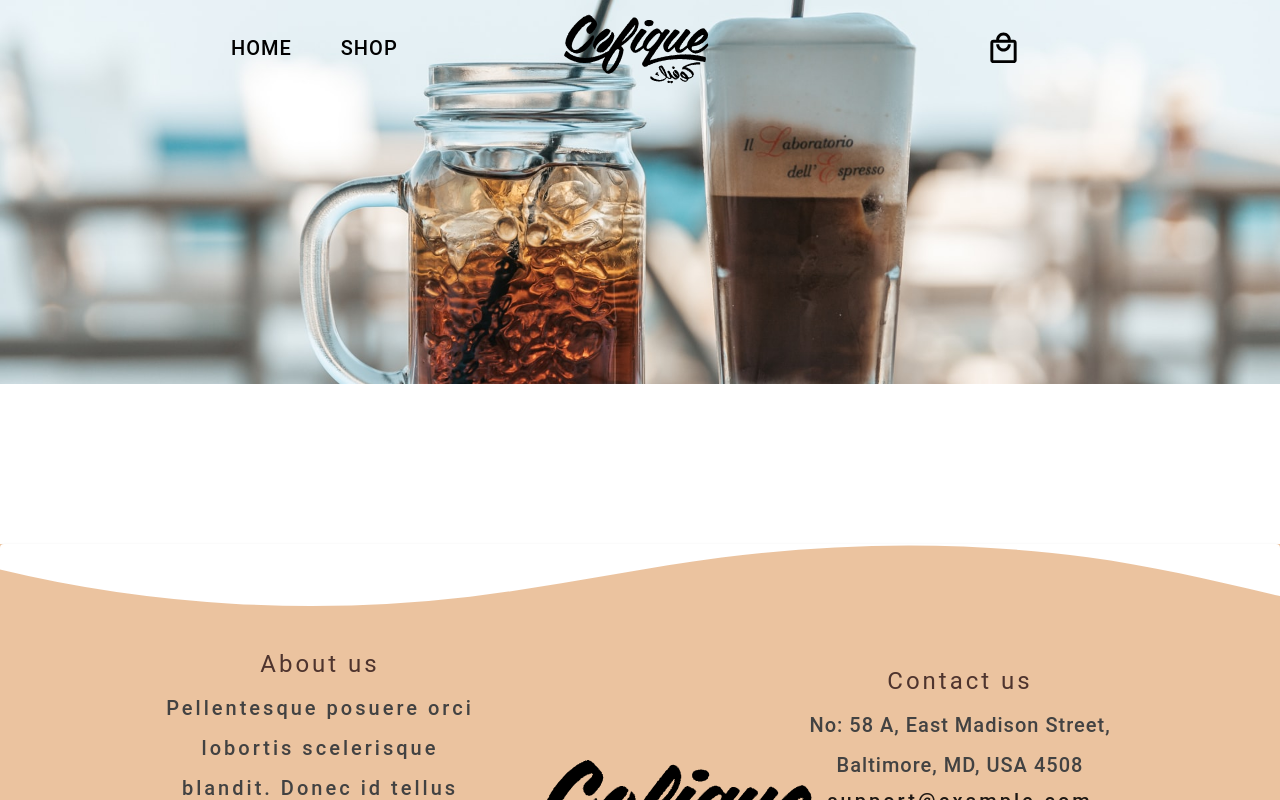
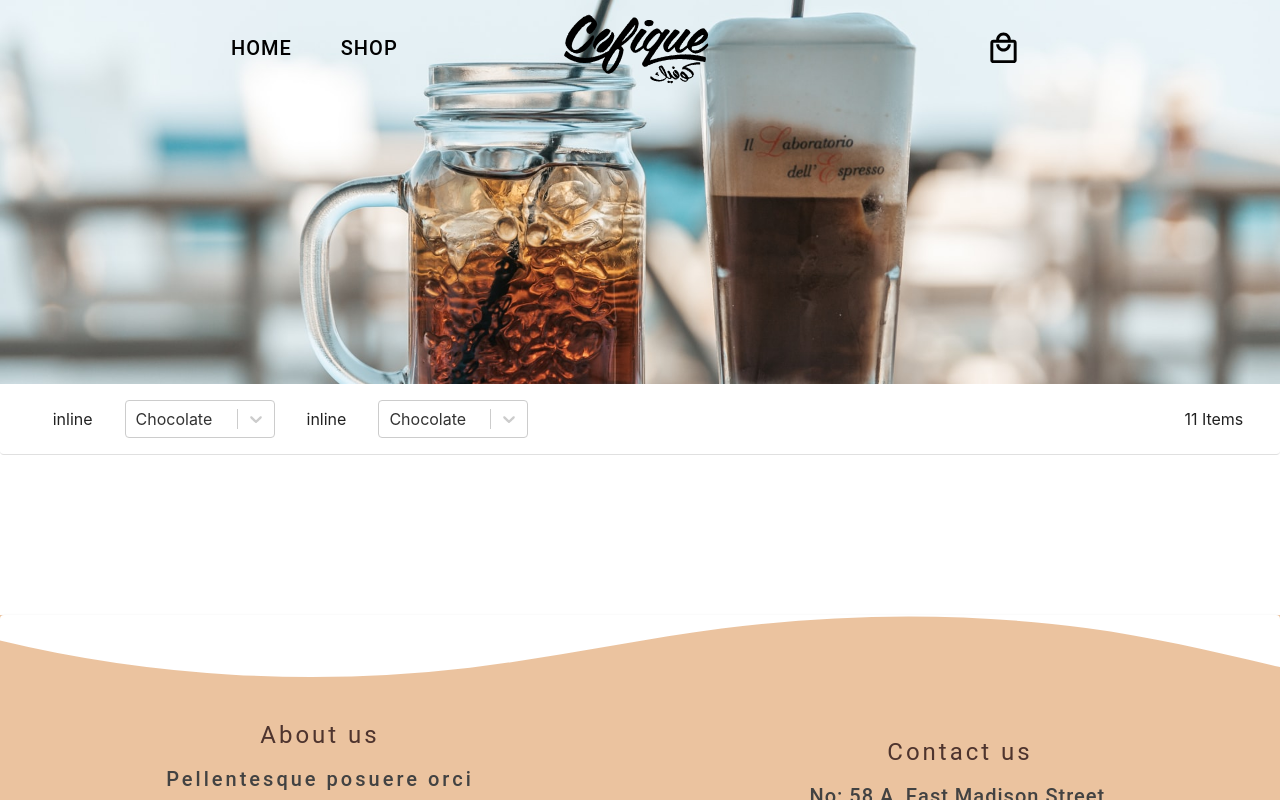
Before and after one commit to Omdaprog/CoffeeBeans_website, a React (Create React App) app: page /categorie in a window 1280 px wide. Shown: the top 800 px of the page. Built offline with nearby package versions, Linux system fonts and the light colour scheme.

Commit message:
add hero and nav filter and begin in product list component

```diff
--- a/package.json
+++ b/package.json
@@ -16,7 +16,8 @@
     "react-intersection-observer": "^8.31.0",
     "react-material-ui-carousel": "^2.2.1",
     "react-router-dom": "^5.2.0",
-    "react-scripts": "4.0.3",
+    "react-scripts": "^4.0.3",
+    "react-select": "^4.3.0",
     "web-vitals": "^1.1.0"
   },
   "scripts": {
--- a/src/Components/categorie/CollectionFilterNav.js
+++ b/src/Components/categorie/CollectionFilterNav.js
@@ -1,56 +1,72 @@
 import { makeStyles } from '@material-ui/core/styles';
 import Box from '@material-ui/core/Box';
 import Paper from '@material-ui/core/Paper';
+import Typography from "@material-ui/core/Typography";
 import Grid from '@material-ui/core/Grid';
-import Typography from "@material-ui/core/Typography";
+import Select from 'react-select';
+import { useState } from 'react';
+import Hidden from '@material-ui/core/Hidden';
 
 const useStyles = makeStyles((theme) => ({
 
 
 }))
+const options = [
+    { value: 'chocolate', label: 'Chocolate' },
+    { value: 'strawberry', label: 'Strawberry' },
+    { value: 'vanilla', label: 'Vanilla' },
+];
+
+function CollectionFilterNav() {
+    const [selectedOption, setSelectOption] = useState(options[0])
+
+    const handlechange = selectedOption => {
+        setSelectOption(selectedOption)
+        console.log(`Option selected: `, selectedOption)
+    };
+
+    return (
+        <Paper elevation={0} style={{borderBottom:"1px solid rgba(0, 0, 0, 0.12)"}}>
+            <Grid container justify="center" alignItems="center" >
+
+                <Grid item justify='flex-end' >
+                    <Box height="100%" display="flex" alignItems="center">
+                        <Box component="div" p={1} m={1} bgcolor="background.paper">
+                            inline
+                        </Box>
+                        <Box  width={150} component="div" p={1} m={1} bgcolor="background.paper">
+                            <Select
+                                value={selectedOption}
+                                onChange={handlechange}
+                                options={options}
+                            />
+                        </Box>
+                    </Box>
+
+                </Grid>
+                <Grid item justify='flex-end' >
+                    <Box height="100%" display="flex" alignItems="center">
+                        <Box component="div" p={1} m={1} bgcolor="background.paper">
+                            inline
+                        </Box>
+                        <Box  width={150} component="div" p={1} m={1} bgcolor="background.paper">
+                            <Select
+                                value={selectedOption}
+                                onChange={handlechange}
+                                options={options}
+                            />
+                        </Box>
+                    </Box>
+
+                </Grid>
+                <Grid item lg={6} md={4} sm={3} xs={0}></Grid>
+                <Hidden xsDown>
+                    <Grid item>11 Items</Grid>
+                </Hidden>
+            </Grid>
 
 
-function CollectionFilterNav() {
-    return (
-        <div>
-            <Paper>
-                <Box>
-                    <Grid container>
-                        <Grid item>
-                            <Grid conatiner>
-                                <Grid item>
-                                    <Typography>
-                                        <Box>
-                                            FILTER BY
-                                        </Box>
-                                    </Typography>
-                                </Grid>
-                                <Grid item></Grid>
-                            </Grid>
-                        </Grid>
-                        <Grid item>
-                            <Grid conatiner>
-                                <Grid item>
-                                    <Typography>
-                                        <Box>
-                                            FILTER BY
-                                        </Box>
-                                    </Typography>
-                                </Grid>
-                                <Grid item></Grid>
-                            </Grid>
-                        </Grid>
-                        <Grid item>
-                            <Typography>
-                                <Box>
-                                    FILTER BY
-                                </Box>
-                            </Typography>
-                        </Grid>
-                    </Grid>
-                </Box>
-            </Paper>
-        </div>
+        </Paper>
     )
 }
 
--- a/src/pages/CategoryPage.js
+++ b/src/pages/CategoryPage.js
@@ -1,10 +1,14 @@
 import React from 'react'
+import CollectionFilterNav from '../Components/categorie/CollectionFilterNav'
 import CollectionHero from '../Components/categorie/CollectionHero'
 
 function CategoryPage() {
     return (
+      <>
         <CollectionHero />
-    )
+        <CollectionFilterNav />
+      </>
+    );
 }
 
 export default CategoryPage
```
Also changed, not shown: src/Components/categorie/ProductList.js (added), 1 other file (tests, documents, lock files or other folders).
